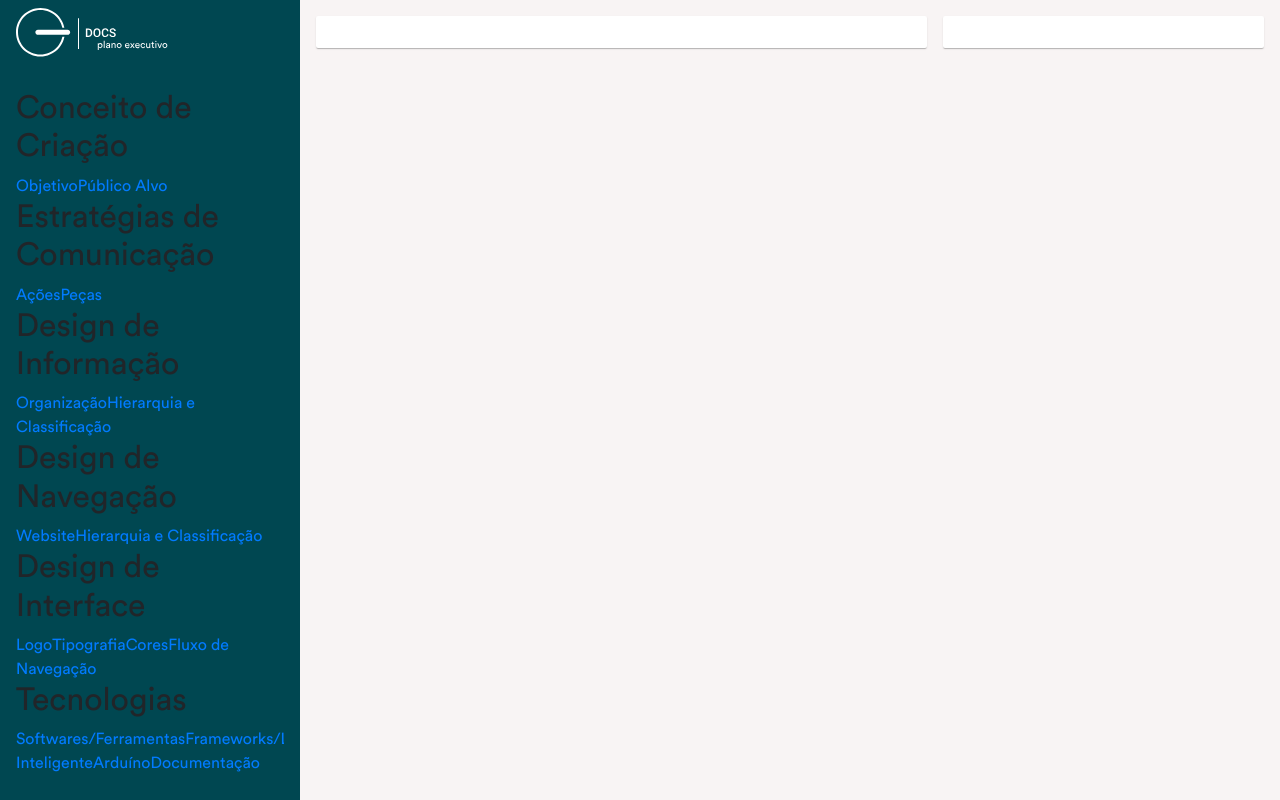
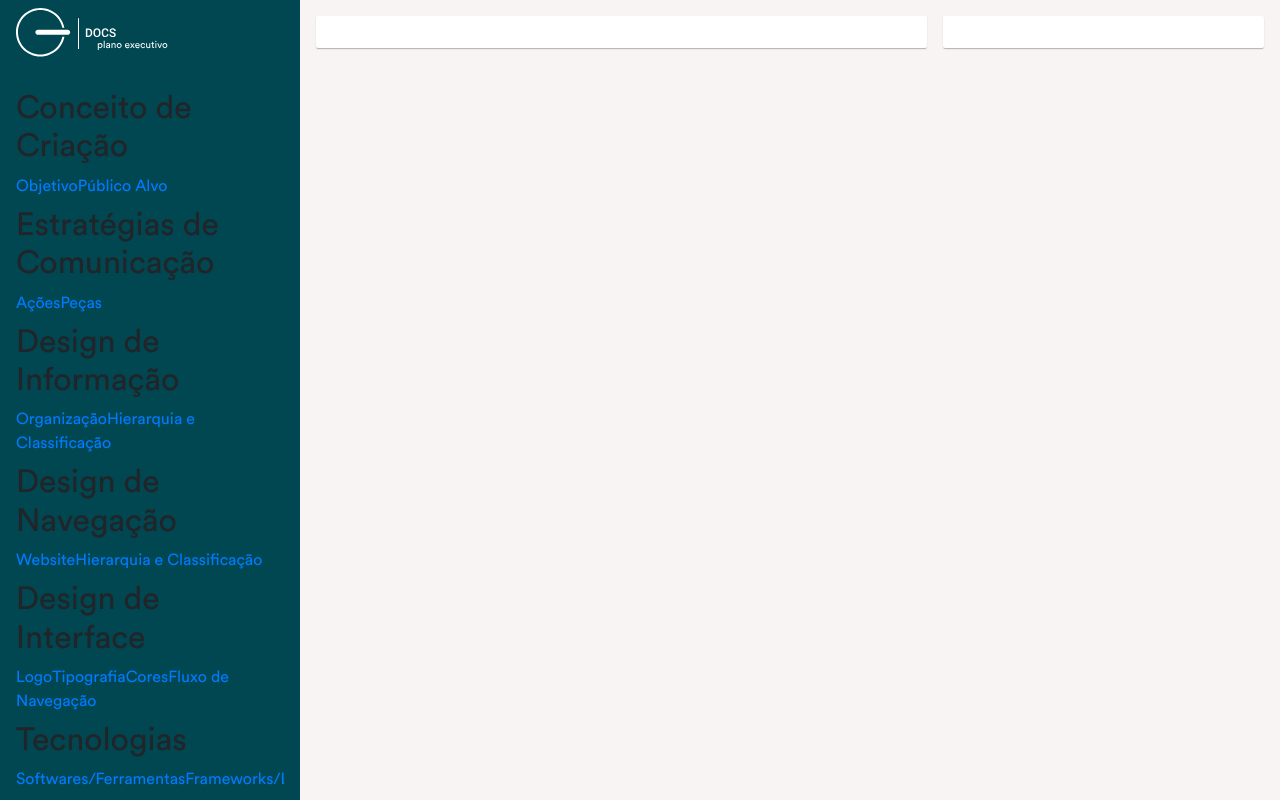
Before and after one commit to mikelfcosta/omnisis-pe, a React app: page / in a window 1280 px wide. Built offline with nearby package versions, Linux system fonts and the light colour scheme.

Commit message:
Added Margin to Nav

```diff
--- a/src/components/core/Sidebar/Nav.tsx
+++ b/src/components/core/Sidebar/Nav.tsx
@@ -76,7 +76,7 @@ export default class Nav extends React.Component<any, INavState> {
   renderNavigation() {
     return this.state.navigation.map((nav) => {
       return (
-        <div key={nav.name}>
+        <div key={nav.name} style={{ marginBottom: '8px' }}>
           {this.renderNavigationLink(nav)}
           {this.renderNavigationChildren(nav)}
         </div>
```
